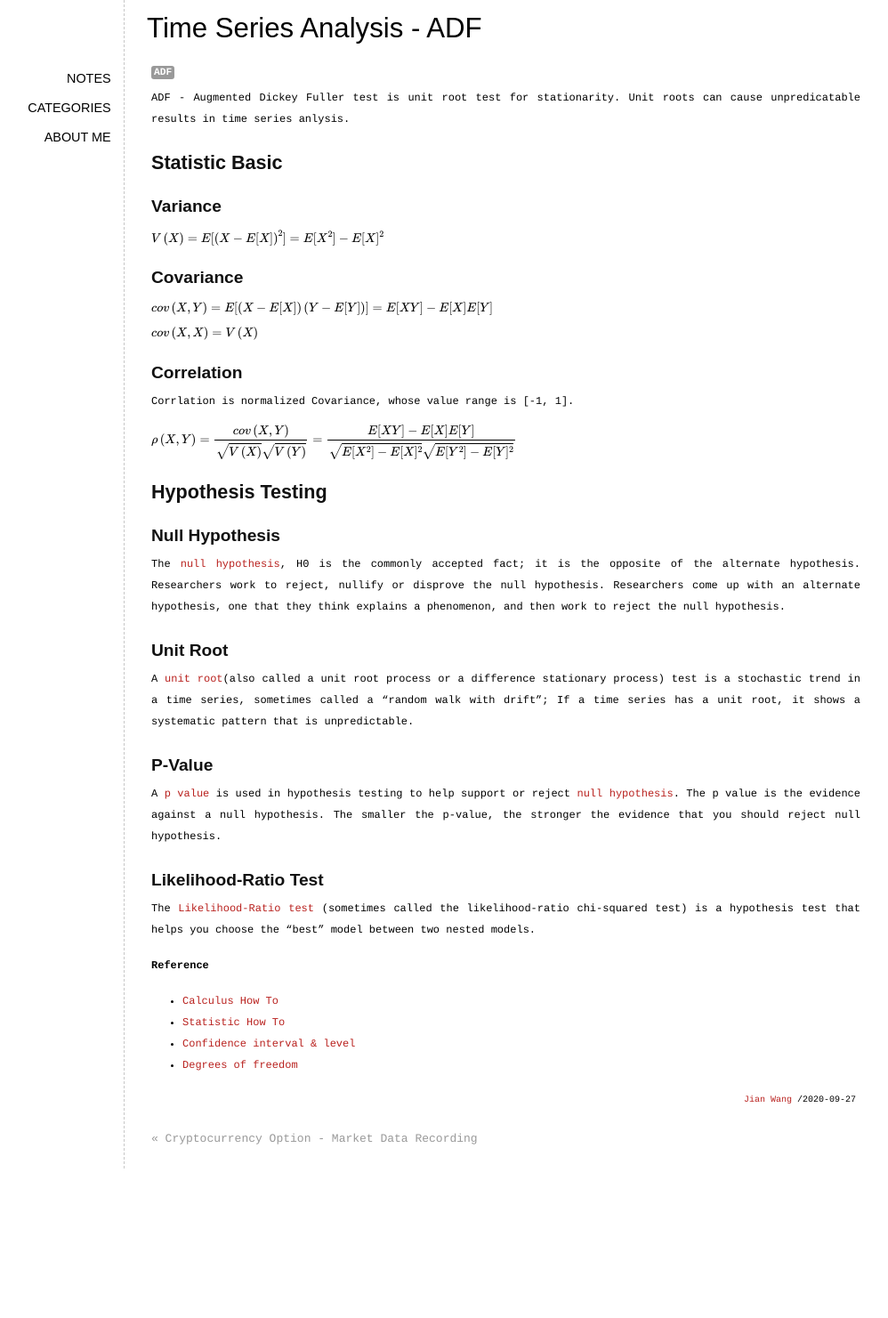
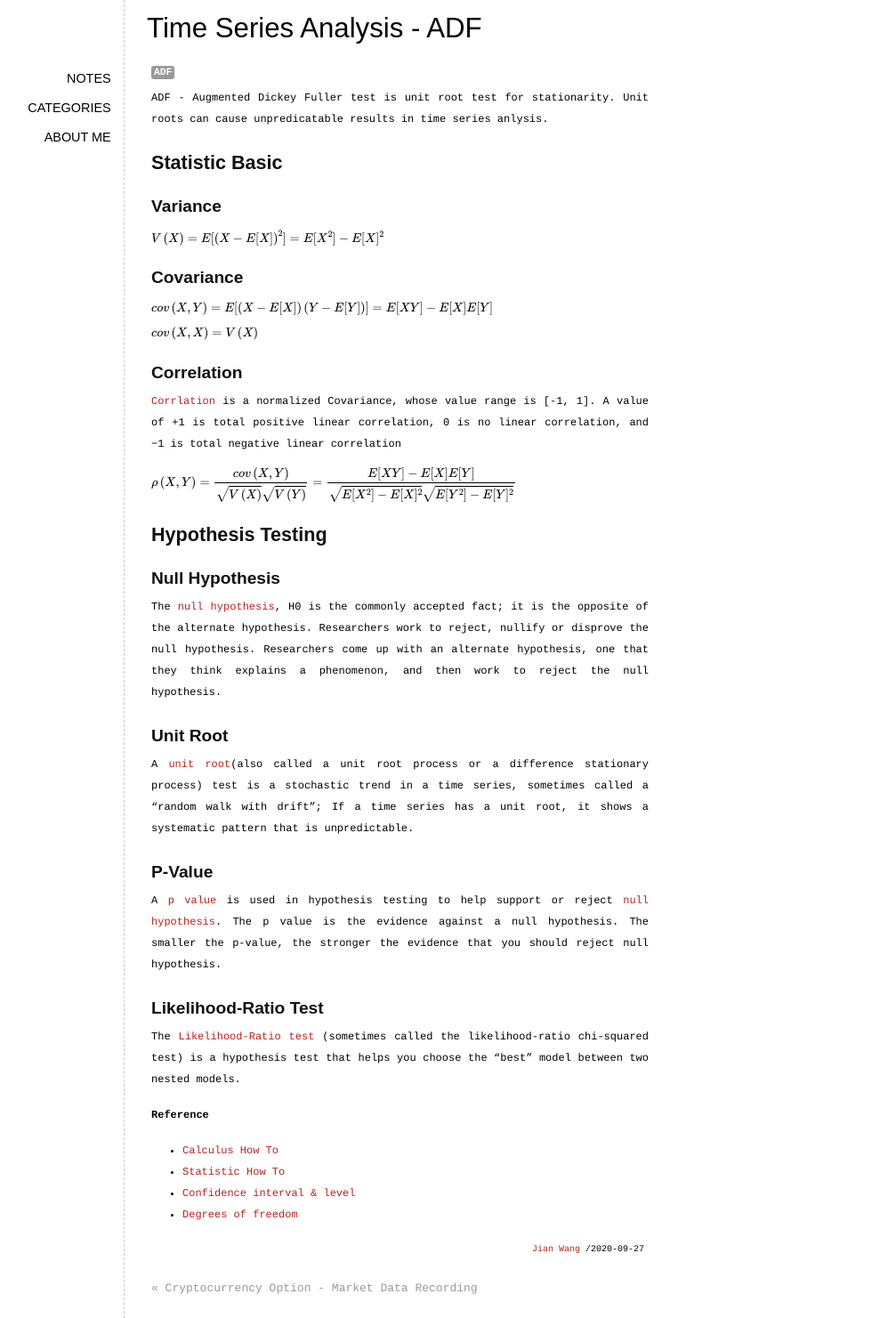
Before and after one commit to elan2wang/note, a Jekyll site: the page built from _posts/2020-09-27-time-series-analysis-adf.md, in a window 1280 px wide. Shown: the whole page at 89% size, without its empty margins (111-1109 px from the left). Built offline with Jekyll 4.4.1, drawn with Linux system fonts in a browser that asks for light colours; formulas are drawn with MathJax 3; comment, search, counter and statistics services are not loaded; before the commit the page ends 1313 px from its top, so only the background shows below that.

Commit message:
update post

```diff
--- a/_posts/2020-09-27-time-series-analysis-adf.md
+++ b/_posts/2020-09-27-time-series-analysis-adf.md
@@ -22,7 +22,7 @@ cov\left(X, X\right) = V\left(X\right)
 \\]
 
 #### Correlation
-Corrlation is normalized Covariance, whose value range is [-1, 1].
+[Corrlation](https://en.wikipedia.org/wiki/Pearson_correlation_coefficient) is a normalized Covariance, whose value range is [-1, 1]. A value of +1 is total positive linear correlation, 0 is no linear correlation, and −1 is total negative linear correlation
 \\[
 \rho\left(X, Y\right) = \frac{cov\left(X, Y\right)}{\sqrt{V\left(X\right)}\sqrt{V\left(Y\right)}} = \frac{E[XY] - E[X]E[Y]}{\sqrt{E[X^2] - E[X]^2}\sqrt{E[Y^2] - E[Y]^2}}
 \\]
--- a/style/note.css
+++ b/style/note.css
@@ -12,6 +12,7 @@ body {
 	color:#000000;
 	line-height: 2em;
 	text-align: justify;
+	max-width: 1000px;
 	font-family:Courier, monospace,Verdana,sans-serif;
 }
 
```
